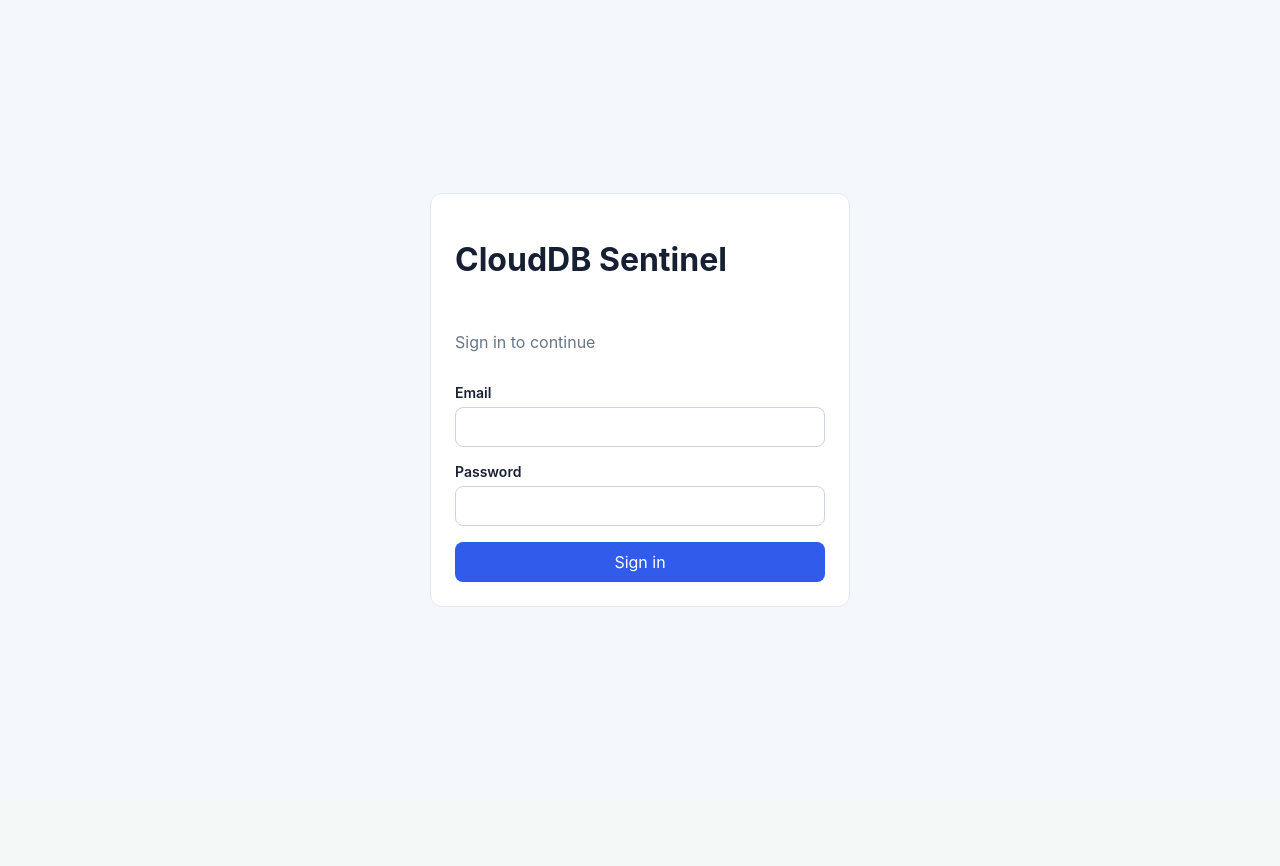
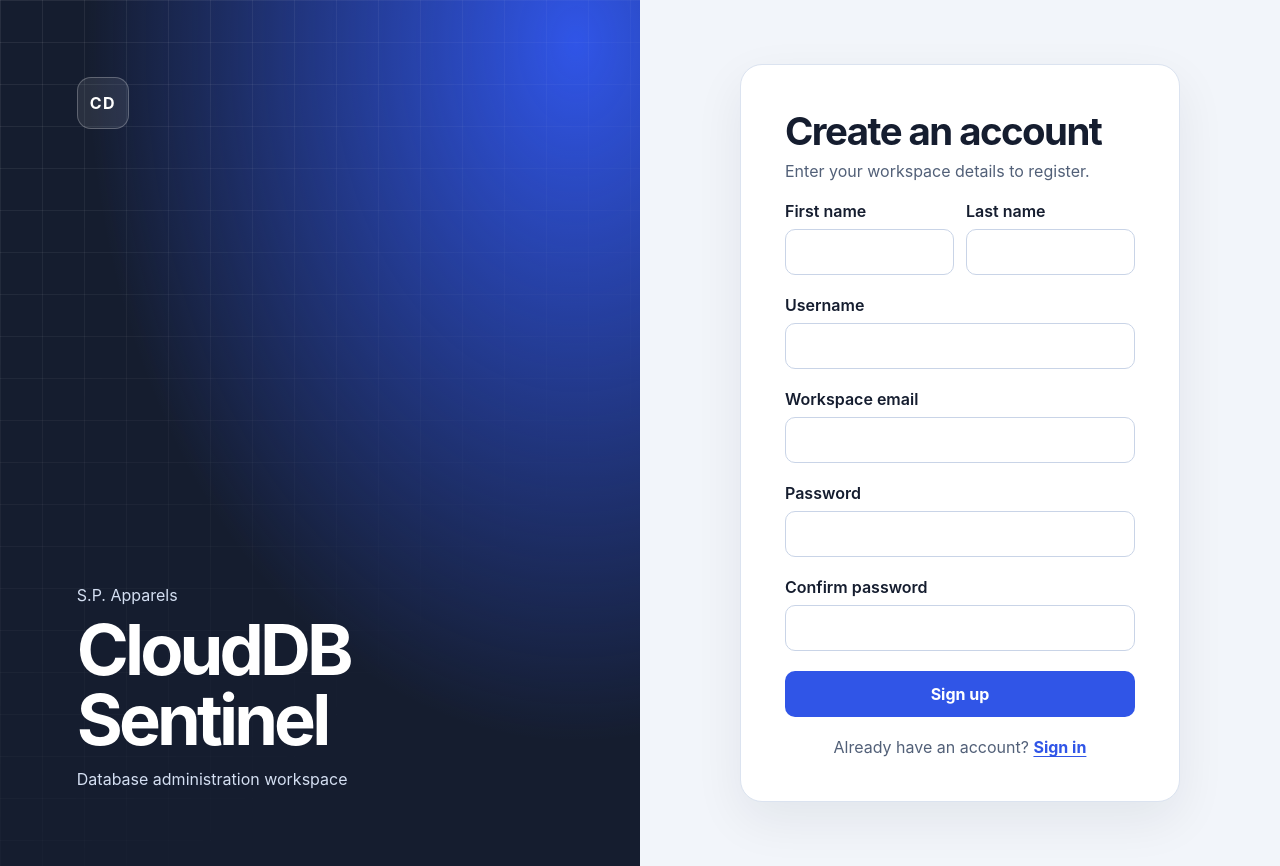
Before and after one commit to Hirunodhya2003/clouddb-sentinel, a React (Vite) app in the folder frontend/: page /signup in a window 1280 px wide. Before the commit this address led to /login. Before the commit the page ends 800 px from the top, so only its background shows below. Built offline with nearby package versions, Linux system fonts and the light colour scheme; no server answers.

Commit message:
feat(auth-ui): redesign login and add sign-up screen

```diff
--- a/frontend/src/App.jsx
+++ b/frontend/src/App.jsx
@@ -4,6 +4,7 @@ import "./App.css";
 
 import AppLayout from "./layouts/MainLayout";
 import LoginPage from "./pages/auth/Login";
+import SignUp from "./pages/auth/SignUp";
 import ProtectedRoute from "./pages/auth/ProtectedRoute";
 import CustomerDetails from "./pages/customers/CustomerDetails";
 import CustomerList from "./pages/customers/CustomerList";
@@ -32,6 +33,7 @@ export default function App() {
   return (
     <Routes>
       <Route path="/login" element={<LoginPage />} />
+      <Route path="/signup" element={<SignUp />} />
       <Route path="/403" element={<ForbiddenPage />} />
 
       <Route
--- a/frontend/src/pages/auth/Login.jsx
+++ b/frontend/src/pages/auth/Login.jsx
@@ -1,5 +1,16 @@
 import { useState } from "react";
-import { useNavigate } from "react-router-dom";
+import { Link, useNavigate } from "react-router-dom";
+import "../../styles/sentinel-login.css";
+
+const DEMO_PERMISSIONS = [
+  "user:read",
+  "user:create",
+  "user:update",
+  "user:delete",
+  "role:read",
+  "role:update",
+  "dashboard:read",
+];
 
 export default function Login() {
   const navigate = useNavigate();
@@ -7,36 +18,82 @@ export default function Login() {
   const [password, setPassword] = useState("");
   const [error, setError] = useState("");
 
-  const submit = (event) => {
+  function submit(event) {
     event.preventDefault();
+
     if (!email.trim() || !password) {
       setError("Enter your email and password.");
       return;
     }
+
     localStorage.setItem("token", "demo-token");
-    localStorage.setItem("permissions", JSON.stringify([
-      "user:read", "user:create", "user:update", "user:delete",
-      "role:read", "role:update", "dashboard:read",
-    ]));
+    localStorage.setItem("permissions", JSON.stringify(DEMO_PERMISSIONS));
     navigate("/dashboard", { replace: true });
-  };
+  }
 
   return (
-    <main className="auth-page">
-      <form className="card auth-card" onSubmit={submit}>
-        <h1>CloudDB Sentinel</h1>
-        <p className="card-sub">Sign in to continue</p>
-        {error && <div className="alert-error">{error}</div>}
-        <label className="field">
-          <span className="field-label">Email</span>
-          <input type="email" value={email} onChange={(e) => setEmail(e.target.value)} />
-        </label>
-        <label className="field">
-          <span className="field-label">Password</span>
-          <input type="password" value={password} onChange={(e) => setPassword(e.target.value)} />
-        </label>
-        <button className="btn-primary" type="submit">Sign in</button>
-      </form>
+    <main className="sentinel-login">
+      <section className="sentinel-login-brand" aria-labelledby="login-brand">
+        <span className="sentinel-login-mark" aria-hidden="true">
+          CD
+        </span>
+
+        <div className="sentinel-login-brand-copy">
+          <p>S.P. Apparels</p>
+          <h1 id="login-brand">CloudDB Sentinel</h1>
+          <p>Database administration workspace</p>
+        </div>
+      </section>
+
+      <div className="sentinel-login-body">
+        <form
+          className="sentinel-login-form"
+          onSubmit={submit}
+          aria-labelledby="login-title"
+        >
+          <header>
+            <h2 id="login-title">Sign in</h2>
+            <p>Use your workspace email and password.</p>
+          </header>
+
+          {error && (
+            <p className="sentinel-login-error" role="alert">
+              {error}
+            </p>
+          )}
+
+          <label>
+            <span>Email address</span>
+            <input
+              type="email"
+              name="email"
+              autoComplete="username"
+              placeholder="name@example.com"
+              value={email}
+              onChange={(event) => setEmail(event.target.value)}
+              required
+            />
+          </label>
+
+          <label>
+            <span>Password</span>
+            <input
+              type="password"
+              name="password"
+              autoComplete="current-password"
+              value={password}
+              onChange={(event) => setPassword(event.target.value)}
+              required
+            />
+          </label>
+
+          <button type="submit">Sign in</button>
+
+          <Link className="sentinel-signup-button" to="/signup">
+            Sign up
+          </Link>
+        </form>
+      </div>
     </main>
   );
 }
--- /dev/null
+++ b/frontend/src/pages/auth/SignUp.jsx
@@ -0,0 +1,131 @@
+import { useState } from "react";
+import { Link } from "react-router-dom";
+import "../../styles/sentinel-login.css";
+
+export default function SignUp() {
+  const [status, setStatus] = useState("idle");
+  const [error, setError] = useState("");
+
+  async function submit(event) {
+    event.preventDefault();
+
+    const form = new FormData(event.currentTarget);
+    const password = form.get("password");
+
+    if (password !== form.get("confirm_password")) {
+      setError("Passwords do not match.");
+      return;
+    }
+
+    setError("");
+    setStatus("submitting");
+
+    try {
+      const apiBase = (import.meta.env.VITE_API_BASE_URL || "").replace(/\/$/, "");
+      const response = await fetch(`${apiBase}/api/v1/auth/register`, {
+        method: "POST",
+        headers: { "Content-Type": "application/json" },
+        body: JSON.stringify({
+          first_name: form.get("first_name").trim(),
+          last_name: form.get("last_name").trim(),
+          username: form.get("username").trim(),
+          email: form.get("email").trim(),
+          password,
+        }),
+      });
+
+      const result = await response.json().catch(() => null);
+
+      if (response.status === 404 || response.status === 405 || !result) {
+        throw new Error("Registration is not available yet.");
+      }
+
+      if (!response.ok) {
+        throw new Error(
+          typeof result.detail === "string"
+            ? result.detail
+            : "Check your details and try again."
+        );
+      }
+
+      setStatus("success");
+    } catch (err) {
+      setError(err.message || "Could not reach the server. Try again.");
+      setStatus("idle");
+    }
+  }
+
+  return (
+    <main className="sentinel-login">
+      <section className="sentinel-login-brand" aria-labelledby="signup-brand">
+        <span className="sentinel-login-mark" aria-hidden="true">CD</span>
+        <div className="sentinel-login-brand-copy">
+          <p>S.P. Apparels</p>
+          <h1 id="signup-brand">CloudDB Sentinel</h1>
+          <p>Database administration workspace</p>
+        </div>
+      </section>
+
+      <div className="sentinel-login-body">
+        {status === "success" ? (
+          <section className="sentinel-login-form">
+            <h2>Registration submitted</h2>
+            <Link to="/login">Back to sign in</Link>
+          </section>
+        ) : (
+          <form className="sentinel-login-form" onSubmit={submit}>
+            <header>
+              <h2>Create an account</h2>
+              <p>Enter your workspace details to register.</p>
+            </header>
+
+            {error && (
+              <p className="sentinel-login-error" role="alert">{error}</p>
+            )}
+
+            <div className="sentinel-signup-names">
+              <label>
+                First name
+                <input name="first_name" autoComplete="given-name" maxLength={100} required />
+              </label>
+              <label>
+                Last name
+                <input name="last_name" autoComplete="family-name" maxLength={100} />
+              </label>
+            </div>
+
+            <label>
+              Username
+              <input name="username" autoComplete="username" maxLength={50} required />
+            </label>
+
+            <label>
+              Workspace email
+              <input name="email" type="email" autoComplete="email" maxLength={150} required />
+            </label>
+
+            <label>
+              Password
+              <input name="password" type="password" autoComplete="new-password"
+                minLength={15} maxLength={256} required />
+            </label>
+
+            <label>
+              Confirm password
+              <input name="confirm_password" type="password" autoComplete="new-password"
+                maxLength={256} required />
+            </label>
+
+            <button type="submit" disabled={status === "submitting"}>
+              {status === "submitting" ? "Submitting…" : "Sign up"}
+            </button>
+
+            <p className="sentinel-auth-switch">
+              Already have an account? <Link to="/login">Sign in</Link>
+            </p>
+          </form>
+        )}
+      </div>
+    </main>
+  );
+}
--- /dev/null
+++ b/frontend/src/styles/sentinel-login.css
@@ -0,0 +1,206 @@
+.sentinel-login {
+  --login-navy: #151d2f;
+  --login-blue: #3055e7;
+  --login-slate: #f2f5fa;
+  --login-border: #dbe3f0;
+
+  display: grid;
+  grid-template-columns: repeat(2, minmax(0, 1fr));
+  min-height: 100vh;
+  min-height: 100dvh;
+  max-width: none;
+  margin: 0;
+  padding: 0;
+  background: var(--login-slate);
+  color: var(--login-navy);
+}
+
+.sentinel-login .sentinel-login-brand {
+  position: relative;
+  isolation: isolate;
+  display: flex;
+  flex-direction: column;
+  justify-content: space-between;
+  gap: 48px;
+  overflow: hidden;
+  padding: clamp(32px, 6vw, 96px);
+  background:
+    radial-gradient(ellipse at 90% 5%, var(--login-blue), transparent 60%),
+    var(--login-navy);
+  color: #fff;
+}
+
+.sentinel-login-brand::before {
+  position: absolute;
+  z-index: -1;
+  inset: 0;
+  background-image:
+    linear-gradient(#ffffff14 1px, transparent 1px),
+    linear-gradient(90deg, #ffffff14 1px, transparent 1px);
+  background-size: 42px 42px;
+  mask-image: linear-gradient(135deg, #000, transparent 75%);
+  content: "";
+  pointer-events: none;
+}
+
+.sentinel-login-mark {
+  display: grid;
+  width: 52px;
+  height: 52px;
+  place-items: center;
+  border: 1px solid #ffffff40;
+  border-radius: 14px;
+  background: #ffffff16;
+  font-weight: 750;
+  letter-spacing: 0.08em;
+}
+
+.sentinel-login .sentinel-login-brand-copy h1 {
+  margin: 10px 0 14px;
+  color: inherit;
+  font-size: clamp(2.5rem, 5.5vw, 6rem);
+  line-height: 1;
+  letter-spacing: -0.055em;
+}
+
+.sentinel-login .sentinel-login-brand-copy p {
+  margin: 0;
+  color: #d4dff2;
+}
+
+.sentinel-login-body {
+  display: grid;
+  min-width: 0;
+  place-items: center;
+  padding: clamp(20px, 5vw, 72px);
+}
+
+.sentinel-login .sentinel-login-form {
+  display: grid;
+  gap: 20px;
+  width: min(100%, 440px);
+  box-sizing: border-box;
+  margin: 0;
+  padding: clamp(24px, 4vw, 44px);
+  border: 1px solid var(--login-border);
+  border-radius: 22px;
+  background: #fff;
+  box-shadow: 0 18px 50px #151d2f12;
+}
+
+.sentinel-login .sentinel-login-form h2 {
+  margin: 0;
+  font-size: clamp(1.75rem, 3vw, 2.5rem);
+  line-height: 1.15;
+  letter-spacing: -0.04em;
+}
+
+.sentinel-login .sentinel-login-form header p {
+  margin: 8px 0 0;
+  color: #526078;
+}
+
+.sentinel-login .sentinel-login-form label {
+  display: grid;
+  gap: 8px;
+  font-weight: 600;
+}
+
+.sentinel-login .sentinel-login-form input,
+.sentinel-login .sentinel-login-form button,
+.sentinel-login .sentinel-login-form .sentinel-signup-button {
+  width: 100%;
+  min-height: 46px;
+  box-sizing: border-box;
+  padding: 10px 13px;
+  border-radius: 10px;
+  font: inherit;
+}
+
+.sentinel-login .sentinel-login-form input {
+  min-width: 0;
+  border: 1px solid #c9d4e7;
+  background: #fff;
+  color: var(--login-navy);
+}
+
+.sentinel-login .sentinel-login-form button {
+  border: 0;
+  background: var(--login-blue);
+  color: #fff;
+  font-weight: 700;
+  cursor: pointer;
+}
+
+.sentinel-login .sentinel-login-form button:hover {
+  background: #2444c7;
+}
+
+.sentinel-login .sentinel-login-form button:disabled {
+  opacity: 0.65;
+  cursor: wait;
+}
+
+.sentinel-login .sentinel-login-form .sentinel-signup-button {
+  display: grid;
+  place-items: center;
+  border: 1px solid var(--login-blue);
+  background: #fff;
+  color: #2444c7;
+  font-weight: 700;
+  text-decoration: none;
+}
+
+.sentinel-login .sentinel-login-form .sentinel-signup-button:hover {
+  background: #edf1ff;
+}
+
+.sentinel-login .sentinel-login-form :focus-visible {
+  outline: 3px solid var(--login-blue);
+  outline-offset: 3px;
+}
+
+.sentinel-login .sentinel-login-error {
+  margin: 0;
+  padding: 10px 12px;
+  border-radius: 8px;
+  background: #fff0f1;
+  color: #9f1239;
+}
+
+.sentinel-signup-names {
+  display: grid;
+  grid-template-columns: repeat(2, minmax(0, 1fr));
+  gap: 12px;
+}
+
+.sentinel-auth-switch {
+  margin: 0;
+  color: #526078;
+  text-align: center;
+}
+
+.sentinel-auth-switch a {
+  color: var(--login-blue);
+  font-weight: 700;
+  text-decoration: underline;
+  text-underline-offset: 3px;
+}
+
+@media (max-width: 760px) {
+  .sentinel-login {
+    grid-template-columns: minmax(0, 1fr);
+    grid-template-rows: auto 1fr;
+  }
+
+  .sentinel-login .sentinel-login-brand {
+    gap: 24px;
+    padding: 24px;
+  }
+}
+
+@media (max-width: 480px) {
+  .sentinel-signup-names {
+    grid-template-columns: minmax(0, 1fr);
+  }
+}
```
